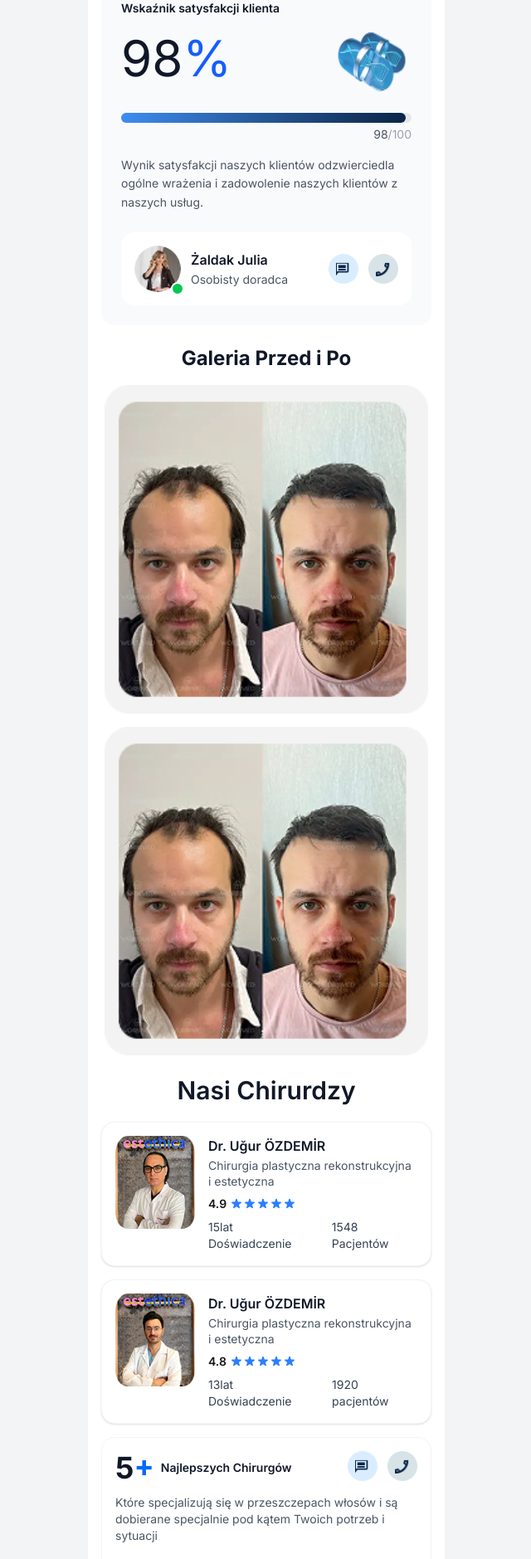
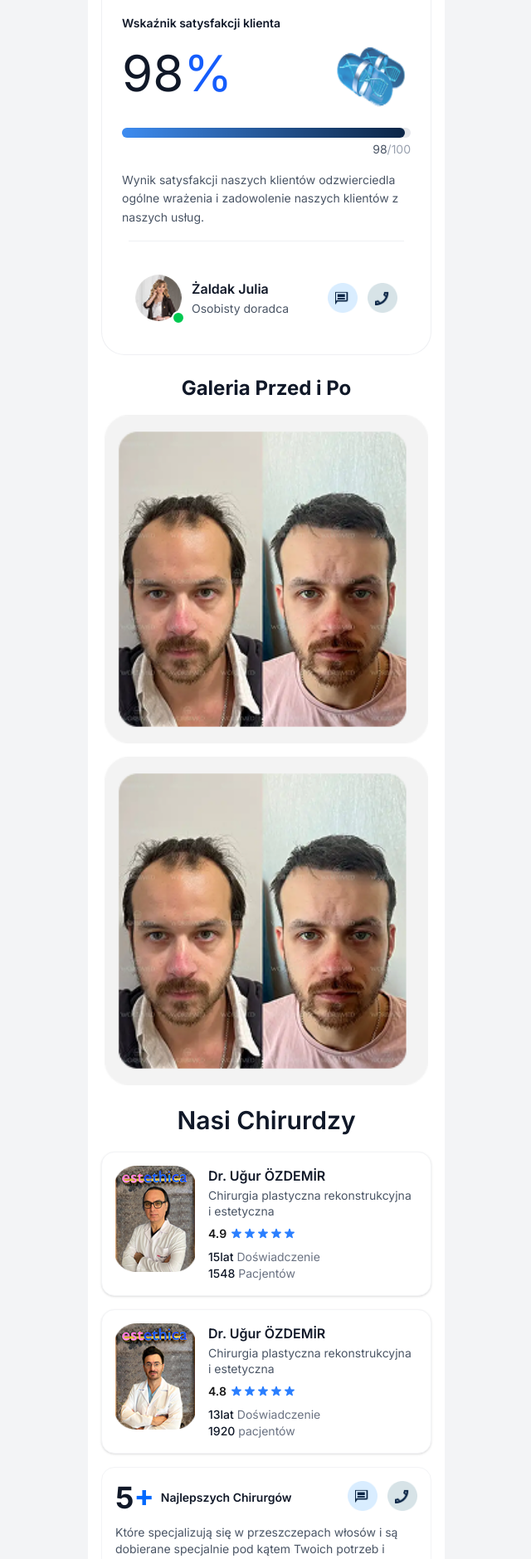
Before and after one commit to romchhh/hair-hosp, a Next.js app: page / in a window 1280 px wide. Shown: the part 880-2759 px from the top of the page at 83% size, without its empty margins (319-959 px from the left). Built offline with nearby package versions, Linux system fonts and the light colour scheme.

Commit message:
Changed some styles

```diff
--- a/src/components/FAQ.tsx
+++ b/src/components/FAQ.tsx
@@ -51,7 +51,7 @@ export function FAQ() {
                 onClick={() => setOpenIndex(isOpen ? -1 : index)}
               >
                 <span className="font-semibold text-gray-900">{item.q}</span>
-                <span className={"w-8 h-8 rounded-full flex items-center justify-center " + (isOpen ? "bg-blue-600 text-white" : "bg-blue-100 text-blue-600")}>
+                <span className={"w-9 h-9 rounded-full flex items-center justify-center shrink-0 " + (isOpen ? "bg-blue-600 text-white" : "bg-blue-100 text-blue-600")}>
                   <svg className={"w-4 h-4 transform transition-transform " + (isOpen ? "rotate-180" : "rotate-0")} viewBox="0 0 20 20" fill="currentColor">
                     <path fillRule="evenodd" d="M5.23 7.21a.75.75 0 011.06.02L10 10.94l3.71-3.71a.75.75 0 111.06 1.06l-4.24 4.24a.75.75 0 01-1.06 0L5.21 8.29a.75.75 0 01.02-1.08z" clipRule="evenodd" />
                   </svg>
--- a/src/components/Footer.tsx
+++ b/src/components/Footer.tsx
@@ -15,20 +15,20 @@ export function Footer() {
       </div>
 
       {/* Navigation Links */}
-      <nav className="space-y-6 mb-8 text-center">
-        <Link href="/#gallery" className="block text-white text-xl hover:text-blue-200 transition-colors">
+      <nav className="space-y-5 mb-8 text-center">
+        <Link href="/#gallery" className="block text-white text-[15px] hover:text-blue-200 transition-colors">
           Galeria Przed i Po
         </Link>
-        <Link href="/#surgeons" className="block text-white text-xl hover:text-blue-200 transition-colors">
+        <Link href="/#surgeons" className="block text-white text-[15px] hover:text-blue-200 transition-colors">
           Nasi Chirurdzy
         </Link>
-        <Link href="/#why-us" className="block text-white text-xl hover:text-blue-200 transition-colors">
+        <Link href="/#why-us" className="block text-white text-[15px] hover:text-blue-200 transition-colors">
           Dlaczego My?
         </Link>
-        <Link href="/#process" className="block text-white text-xl hover:text-blue-200 transition-colors">
+        <Link href="/#process" className="block text-white text-[15px] hover:text-blue-200 transition-colors">
           Proces Leczenia
         </Link>
-        <Link href="/#packages" className="block text-white text-xl hover:text-blue-200 transition-colors">
+        <Link href="/#packages" className="block text-white text-[15px] hover:text-blue-200 transition-colors">
           Cena I Pakiety
         </Link>
       </nav>
--- a/src/components/Hero.tsx
+++ b/src/components/Hero.tsx
@@ -13,7 +13,7 @@ export function Hero() {
       <div className="flex items-center justify-center gap-2 mb-4 mt-6">
         <div className="flex">
           {[...Array(5)].map((_, i) => (
-            <svg key={i} className="w-4 h-4 text-yellow-400" fill="currentColor" viewBox="0 0 20 20">
+            <svg key={i} className="w-4 h-4 text-[#FCAF17]" fill="currentColor" viewBox="0 0 20 20">
               <path d="M9.049 2.927c.3-.921 1.603-.921 1.902 0l1.07 3.292a1 1 0 00.95.69h3.462c.969 0 1.371 1.24.588 1.81l-2.8 2.034a1 1 0 00-.364 1.118l1.07 3.292c.3.921-.755 1.688-1.54 1.118l-2.8-2.034a1 1 0 00-1.175 0l-2.8 2.034c-.784.57-1.838-.197-1.539-1.118l1.07-3.292a1 1 0 00-.364-1.118L2.98 8.72c-.783-.57-.38-1.81.588-1.81h3.461a1 1 0 00.951-.69l1.07-3.292z" />
             </svg>
           ))}
--- a/src/components/StatsAndAdvisor.tsx
+++ b/src/components/StatsAndAdvisor.tsx
@@ -3,7 +3,7 @@ import Image from "next/image";
 export function StatsAndAdvisor() {
   return (
     <section className="px-4">
-      <div className="bg-gray-50 rounded-2xl p-6 mb-6">
+      <div className="bg-white rounded-[28px] p-6 mb-6 border border-gray-200/60">
         <div className="mb-6 relative">
           <div className="text-5xl font-normal text-gray-900 mb-2">
             5.2<span className="text-blue-600">K+</span>
@@ -18,6 +18,7 @@ export function StatsAndAdvisor() {
           <p className="text-sm text-gray-600 leading-relaxed mt-3 pr-16">
             Przemiany, które podarowali naszym pacjentom lekarze specjalizujący się w przeszczepach. <span className="text-blue-600 underline">Zostań jednym z nich</span>
           </p>
+          <div className="my-4 mx-2 h-px bg-gray-200/60" />
         </div>
 
         <div className="mb-6">
@@ -45,6 +46,7 @@ export function StatsAndAdvisor() {
           <p className="text-sm text-gray-600 leading-relaxed">
             Wynik satysfakcji naszych klientów odzwierciedla ogólne wrażenia i zadowolenie naszych klientów z naszych usług.
           </p>
+          <div className="my-4 mx-2 h-px bg-gray-200/60" />
         </div>
 
         <div className="flex items-center gap-3 p-4 bg-white rounded-2xl">
--- a/src/components/Surgeons.tsx
+++ b/src/components/Surgeons.tsx
@@ -14,9 +14,9 @@ export function Surgeons() {
           <div key={d.id} className="bg-white rounded-2xl p-4 shadow-sm border border-gray-100 flex gap-4">
             <div className="shrink-0">
               {d.id === 1 ? (
-                <Image src="/media/Rectangle 317.png" alt={d.name} width={96} height={112} className="w-24 h-28 rounded-2xl object-cover" />
+                <Image src="/media/Rectangle 317.png" alt={d.name} width={96} height={128} className="w-24 h-32 rounded-2xl object-cover" />
               ) : (
-                <Image src="/media/Rectangle 37.png" alt={d.name} width={96} height={112} className="w-24 h-28 rounded-2xl object-cover" />
+                <Image src="/media/Rectangle 37.png" alt={d.name} width={96} height={128} className="w-24 h-32 rounded-2xl object-cover" />
               )}
             </div>
             <div className="flex-1">
@@ -32,9 +32,25 @@ export function Surgeons() {
                   ))}
                 </div>
               </div>
-              <div className="flex items-center gap-4 text-sm text-gray-700 mt-2">
-                <span>{d.exp}</span>
-                <span>{d.patients}</span>
+              <div className="mt-2 text-sm">
+                {(() => {
+                  const [expVal, ...expRest] = d.exp.split(" ");
+                  const expLbl = expRest.join(" ");
+                  const [patVal, ...patRest] = d.patients.split(" ");
+                  const patLbl = patRest.join(" ");
+                  return (
+                    <>
+                      <div>
+                        <span className="text-gray-900 font-medium">{expVal}</span>{" "}
+                        <span className="text-gray-500">{expLbl}</span>
+                      </div>
+                      <div>
+                        <span className="text-gray-900 font-medium">{patVal}</span>{" "}
+                        <span className="text-gray-500">{patLbl}</span>
+                      </div>
+                    </>
+                  );
+                })()}
               </div>
             </div>
           </div>
```
